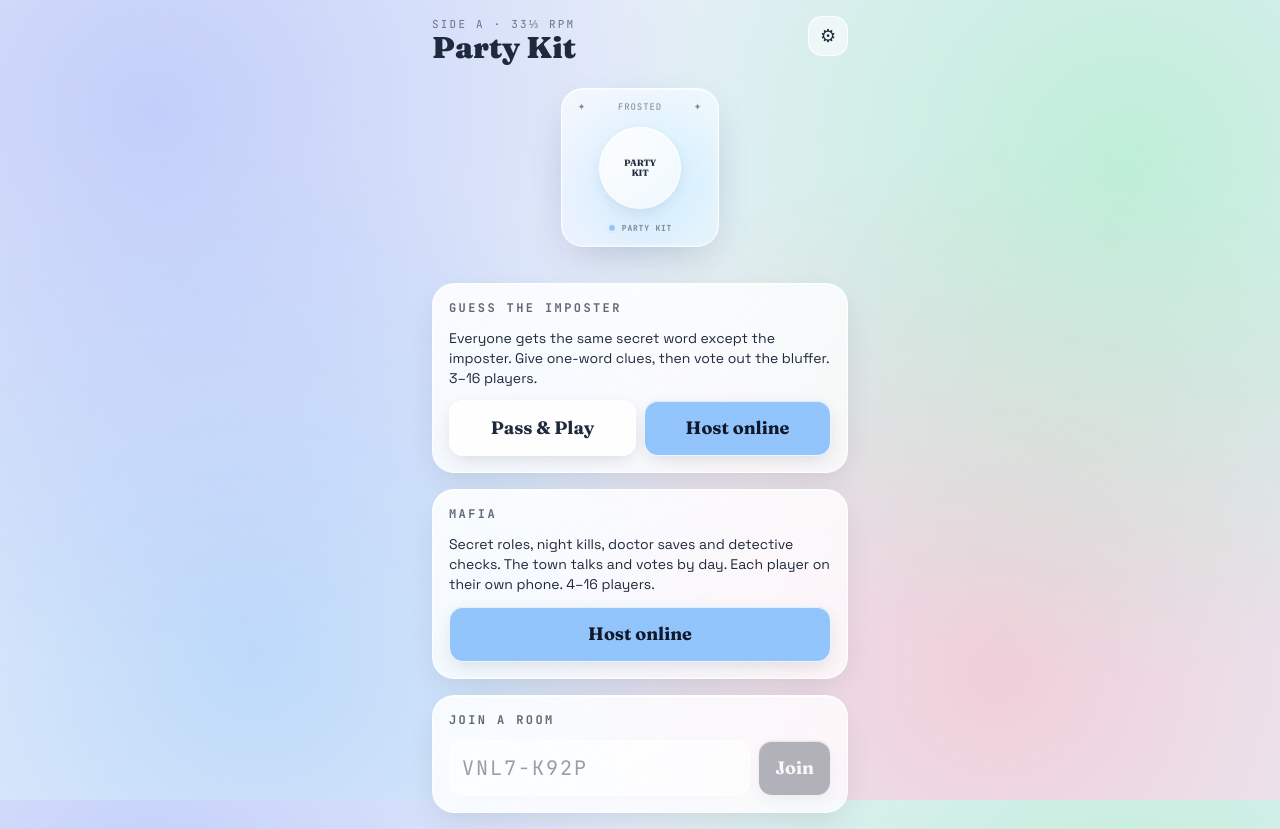
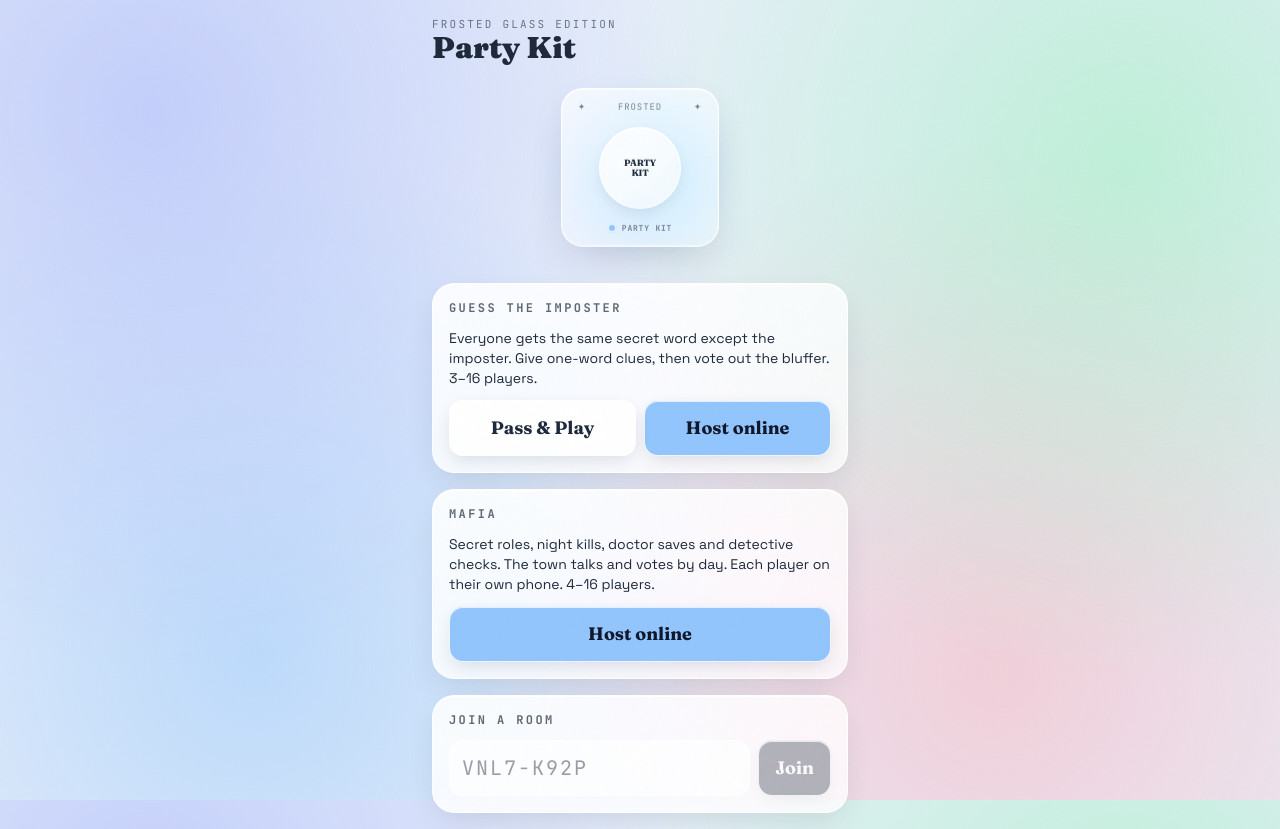
Before and after one commit to kashyapv45/guesstheimposter, a Next.js app: page / in a window 1280 px wide. Built offline with nearby package versions, Linux system fonts and the light colour scheme.

Commit message:
Remove settings icon from home header

```diff
--- a/app/page.tsx
+++ b/app/page.tsx
@@ -1,5 +1,4 @@
 "use client";
-import Link from "next/link";
 import { useRouter } from "next/navigation";
 import { useState } from "react";
 import { HeroObject } from "@/components/kit";
@@ -12,7 +11,7 @@ export default function PartyKit() {
   const host = (game: "imposter" | "mafia") => router.push(`/room/new?create=${game}`);
 
   return (
-    <Screen title="Party Kit" kicker="Side A · 33⅓ RPM" corner={<Link href="/settings" aria-label="Settings" className="grid h-10 w-10 place-items-center rounded-[var(--radius-sm)] border-[length:var(--bw)] border-edge bg-panel text-lg">⚙</Link>}>
+    <Screen title="Party Kit" kicker="Frosted Glass Edition">
       <div className="flex justify-center py-1">
         <HeroObject size={180} label={<span className="font-serif text-[9px] leading-[1.15] tracking-tight">PARTY<br />KIT</span>} />
       </div>
```
